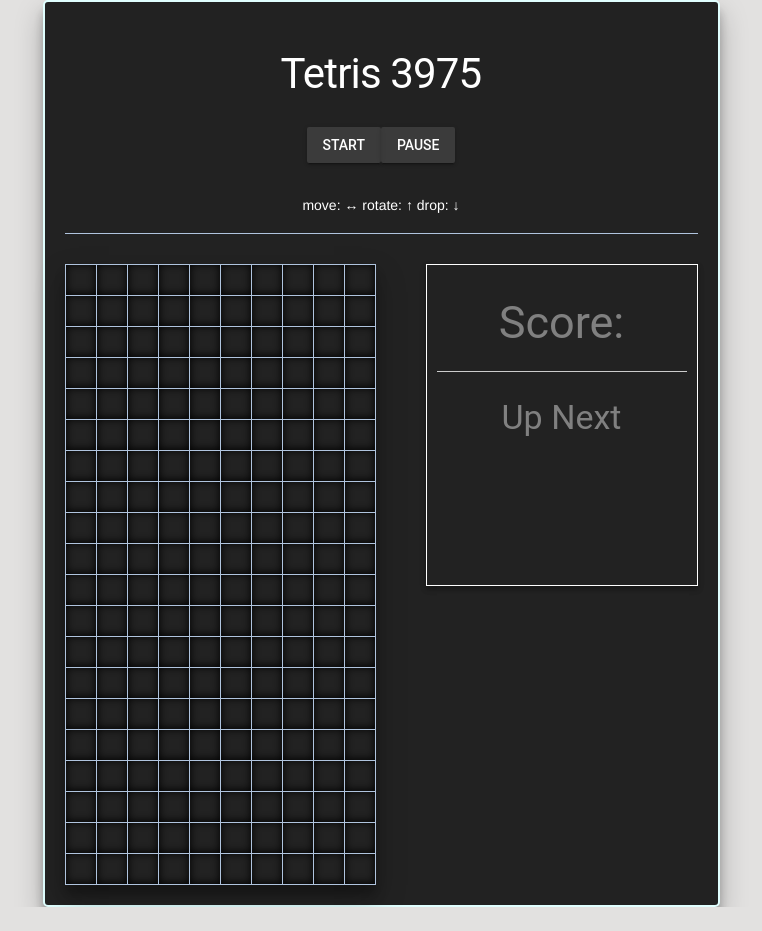
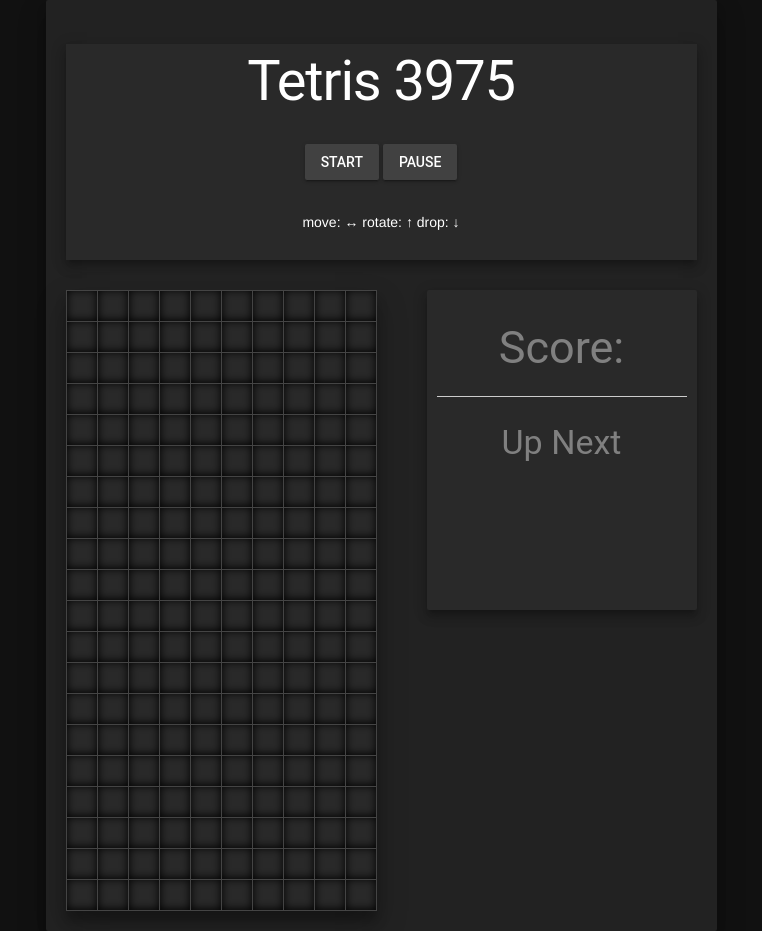
Before and after one commit to btraas/Tetris, a plain HTML site: page index.html in a window 1280 px wide. Shown: the whole page, without its empty margins (259-1021 px from the left). Before the commit the page ends 907 px from the top, so only its background shows below. Drawn offline with nearby package versions, Linux system fonts and the light colour scheme.

Commit message:
color & design changes

```diff
--- a/Block.js
+++ b/Block.js
@@ -56,12 +56,10 @@ function Point(x, y) {
         this.y = tmpX;
     };
     this.rotate = function() {
-        if(this.orientation % 1 === 0) this.x = this.x/-1;
+        if(this.orientation % 1 === 1) this.x = this.x/-1;
         else this.y = this.y/-1;
 
         this.invert();
-        //this.x += 2;
-        //this.y += 2;
 
         this.orientation++;
     }
@@ -79,8 +77,6 @@ function Cell(x, y) {
     this.blocked = false;
     this.Point = new Point(x,y);
     this.Block = null;
-    //this.connectedCache = [];
-    //this.cachedTick = -1;
     this.connectedToBottom = false;
 
     this.idx = function() {
@@ -115,17 +111,9 @@ function Cell(x, y) {
     this.connectedBlocks = function(skip) {
         //console.log("window.ticks ("+window.ticks+") === this.cachedTick ("+this.cachedTick+")? ");
 
-        let root = false;
         if(typeof skip === 'undefined') {
             skip = [];
-            root = true;
         }
-
-        if(root && window.ticks === this.cachedTick) {
-        //    console.log("Yes");
-         //   return this.connectedCache;
-        }
-       // console.log("no");
 
         let found = [];
         if(this.Block === null) return found;
@@ -139,20 +127,13 @@ function Cell(x, y) {
         let prevY = this.Point.y - 1;
 
         if(nextX < BOARD_X) {
-            //console.log("checking next X ("+nextX+") for idx "+this.idx() + " (SKIP: "+skip+")");
             let cell = new Cell(nextX, this.Point.y);
-            //console.log(cell.idx());
             if(skip.indexOf(cell.idx()) === -1) {
                 let f2 = cell.connectedBlocks(skip);
-               // console.log("concatting "+cell.idx() + "("+f2.length+") with " + this.idx() + "("+found.length+")" );
                 found = found.concat(f2);
                 skip = skip.concat(f2);
-            } else {
-              //  console.log("skipping already added cell "+cell.idx());
             }
         }
-        //console.log(found);
-
 
         if(prevX >= 0) {
             let cell = new Cell(prevX, this.Point.y);
@@ -181,15 +162,6 @@ function Cell(x, y) {
             }
         }
 
-        if(root) {
-            //console.log("caching");
-            //this.connectedCache = found;
-            //this.cachedTick = window.ticks;
-            for(let i = 0; i < found.length; ++i) {
-                (new TableIndex(found[i])).cell.cache(found);
-                //found[i].cachedTick = window.ticks;
-            }
-        }
 
         return found;
 
@@ -311,7 +283,7 @@ SHAPES = {};
 SHAPES.CYAN     = new Shape([p(0,0), p(1,0), p(2,0), p(3,0)], SIZE, "#00BCD4" );
 SHAPES.YELLOW   = new Shape([p(0,0), p(0,1), p(1,0), p(1,1)], SIZE, "#FFEB3B");
 SHAPES.ORANGE   = new Shape([p(0,0), p(0,1), p(0,2), p(1,2)], SIZE, "#FF9800");
-SHAPES.BLUE     = new Shape([p(0,0), p(0,1), p(1,1), p(2,1)], SIZE, "#2196F3");
+SHAPES.BLUE     = new Shape([p(0,0), p(0,1), p(1,1), p(2,1)], SIZE, "#2962FF");
 SHAPES.PURPLE   = new Shape([p(0,0), p(1,0), p(1,1), p(2,0)], SIZE, "#9C27B0");
 SHAPES.GREEN    = new Shape([p(0,0), p(0,1), p(1,1), p(1,2)], SIZE, "#4CAF50");
 SHAPES.RED      = new Shape([p(0,0), p(1,0), p(1,1), p(2,1)], SIZE, "#F44336");
--- a/Game.js
+++ b/Game.js
@@ -28,7 +28,7 @@ function tick() {
     let move = false;
     const toMove = [];
 
-    for(let i = 0; i < GAMEDATA.length; ++i) {
+    for(let i = 0; i < GAMEDATA.length; ++i) { // decide whether blocks are rigid or not
         if(GAMEDATA[i] === null || GAMEDATA[i].Block === null) {
             GAMEDATA[i].blocked = false;
         } else {
@@ -43,25 +43,8 @@ function tick() {
     }
 
     for (let i = GAMEDATA.length - 1; i >= 0; --i) {
-        const nextRow = i + parseInt(BOARD_X);
-
         let cell = (new TableIndex(i)).cell;
 
-
-        /*
-        if(GAMEDATA[i].Block !== null && !GAMEDATA[i].blocked) { // if block exists here, and is moveable
-            //let orig = GAMEDATA[i].Block;
-            if(nextRow < GAMEDATA.length && GAMEDATA[nextRow] !== null && !GAMEDATA[nextRow].blocked) { // if space below is empty/moveable
-                //alert('moving '+i+" to "+nextRow);
-                move = true;
-                toMove.push(i);
-            }
-            else { // short circuit, can't move. (space below is not empty / not moveable)
-                move = false;
-                break;
-            }
-        }
-        */
         if(typeof cell === 'undefined' || cell === null || cell.Block === null) continue;
 
 
@@ -99,29 +82,12 @@ function tick() {
                 for(let j = end; j >= i; --j) {
                     GAMEDATA[j].Block = null;           // clear blocks
                 }
+                draw();
+                clearInterval(interval);
+                window.setTimeout(tick, 100);
+
                 return;
-                /*
-                clearInterval(window.interval);
-                draw();
-                window.INPUT_PAUSED = true;
-                window.setTimeout(function(){
-                    for(let j = GAMEDATA.length-1; j >= 0; --j) {
-                        let cell = (new TableIndex(j)).cell;
-                        if(cell.Block !== null) {
-                            console.log("moving: ");
-                            console.log(cell);
-                        }
-                        moveDown(j);
-                    }
-                    draw();
-                    window.INPUT_PAUSED = false;
-                    startTimer();
-                }, 100);
 
-                //window.INPUT_PAUSED = true;
-                //setTimeout(tick, 100);
-                return;
-                */
             }
         }
 
@@ -155,16 +121,6 @@ function addShape() {
     //draw();
 }
 
-/*
-function addShapeAt(shape, startIdx) {
-
-    if(startIdx < 0) return false;
-
-    if(checkAddShapeAt(shape, startIdx)) forceAddShapeAt(shape, startIdx);
-
-
-}
-*/
 
 function checkAddShapeAt(shape, startIdx) {
 
--- a/index.html
+++ b/index.html
@@ -10,20 +10,18 @@
         TICK_DELAY = 1000;
 
     </script>
-    <!-- just for styling -->
+    <!-- just for styling buttons -->
     <link rel="stylesheet" href="https://code.getmdl.io/1.3.0/material.indigo-pink.min.css">
     <script src="Block.js"></script>
     <script src="control.js"></script>
     <style>
         body {
-            background-color: #e2e1e0;
+            background-color: #111111;
             color: white;
             text-align: center;
             border: 0px solid blue;
         }
-        h1 {
-            font-size: 300%;
-        }
+
         #main {
             background-color: #222222;
             /* box-shadow: 0px 0px 50px #444444; */
@@ -31,11 +29,16 @@
             display: table;
             margin: 0 auto;
             padding: 20px;
-            border: 2px solid lightcyan;
-            border-radius: 5px;
+            border: 0px solid lightcyan;
+            border-radius: 2px;
+        }
+        #header {
+            padding-bottom: 10px;
+            background-color: #292929;
         }
         #maincontent {
-            border-top: 1px solid lightsteelblue;
+
+            border-top: 0px solid lightsteelblue;
             padding-top: 30px;
             display: table;
             margin: 0 auto;
@@ -48,10 +51,11 @@
             margin-top: 30px;
         }
         #gameboard table {
+            background-color: #292929;
             border-collapse: collapse;
         }
         #gameboard td {
-            border: 1px solid lightsteelblue;
+            border: 1px solid #444444;
             position: relative;
             box-shadow: inset 0px -1px 8px black;
         }
@@ -63,12 +67,13 @@
         }
 
         #upnext {
+            background-color: #292929;
             color: gray;
-            box-shadow:0 3px 6px rgba(0,0,0,0.16), 0 3px 6px rgba(0,0,0,0.23);
             min-width: 250px;
             padding: 10px;
             height: 300px;
-            border: 1px solid white;
+            /*border: 1px solid white; */
+            border-radius: 2px;
             position: relative;
             float: left;
             margin-left: 50px;
@@ -95,13 +100,15 @@
 <body>
 
 <div id="main">
-    <h1>Tetris 3975</h1>
-    <button id='start' class='main-btn mdl-button mdl-js-button mdl-button--raised' onclick="start()">START</button>
-    <button id='pause' class='main-btn mdl-button mdl-js-button mdl-button--raised' onclick="togglePause(this)">PAUSE</button>
-    <p id="controls">move: &#8596;    rotate: &#8593;    drop: &#8595;</p>
+    <div id="header" class="mdl-shadow--8dp">
+        <h1>Tetris 3975</h3>
+        <button id='start' class='main-btn mdl-button mdl-js-button mdl-button--raised' onclick="start()">START</button>
+        <button id='pause' class='main-btn mdl-button mdl-js-button mdl-button--raised' onclick="togglePause(this)">PAUSE</button>
+        <p id="controls">move: &#8596;    rotate: &#8593;    drop: &#8595;</p>
+    </div>
     <div id="maincontent">
-        <div id="gameboard"></div>
-        <div id="upnext">
+        <div id="gameboard" class="mdl-shadow--8dp"></div>
+        <div id="upnext" class="mdl-shadow--8dp">
             <h2>Score: <span id="score"></span></h2>
             <hr>
             <h3>Up Next</h3>
```
